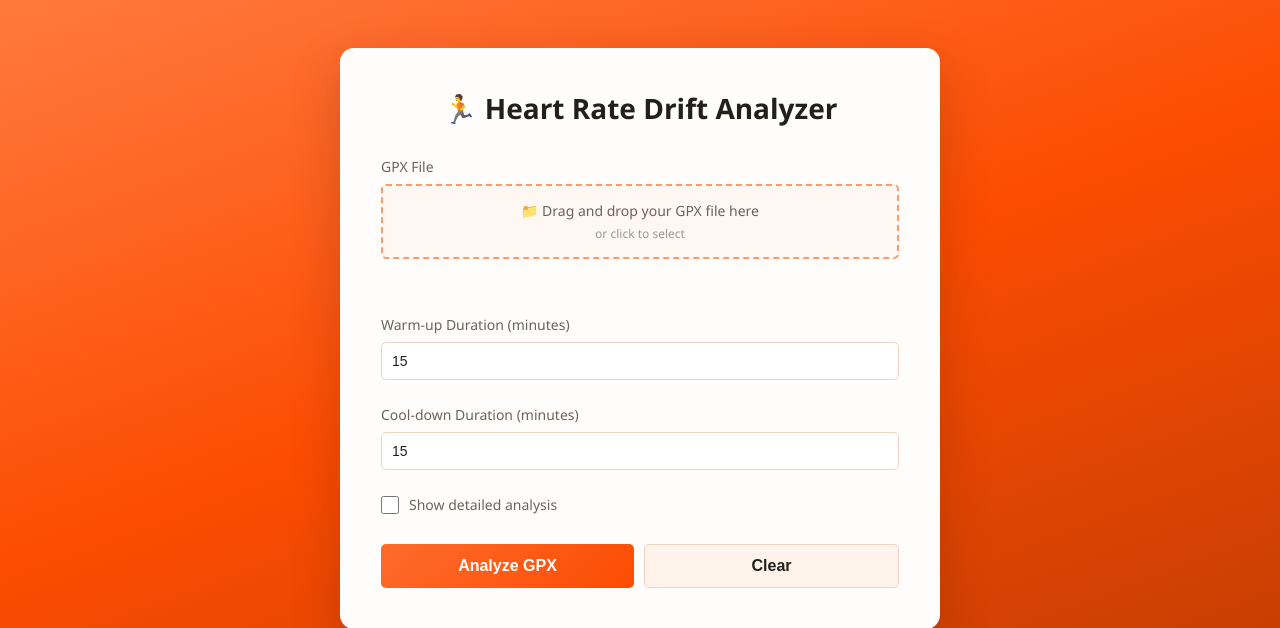
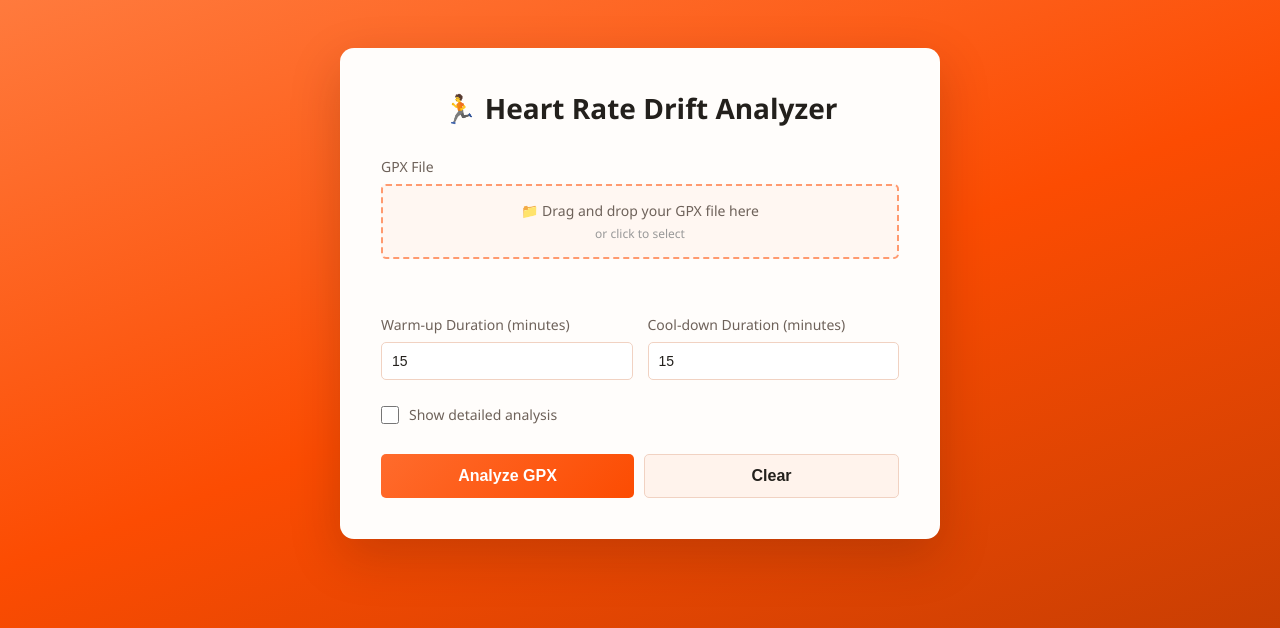
Before and after one commit to andre-abadi/heart-rate-drift-test, a Flask app: page / in a window 1280 px wide. Shown: the top 628 px of the page. Run offline with Flask 3, Linux system fonts and the light colour scheme.

Commit message:
Refactor form layout to use grid

```diff
--- a/templates/index.html
+++ b/templates/index.html
@@ -50,6 +50,17 @@
 
         .form-group {
             margin-bottom: 25px;
+        }
+
+        .form-row {
+            display: grid;
+            grid-template-columns: 1fr 1fr;
+            gap: 15px;
+            margin-bottom: 25px;
+        }
+
+        .form-row .form-group {
+            margin-bottom: 0;
         }
 
         label {
@@ -431,6 +442,7 @@
                 </div>
             </div>
 
+            <div class="form-row">
                 <div class="form-group">
                     <label for="skipFirst">Warm-up Duration (minutes)</label>
                     <input
@@ -453,6 +465,7 @@
                         min="0"
                         max="120"
                     >
+                </div>
             </div>
 
             <div class="form-group">
```
Lines whose indentation alone changed are shown as unchanged.
